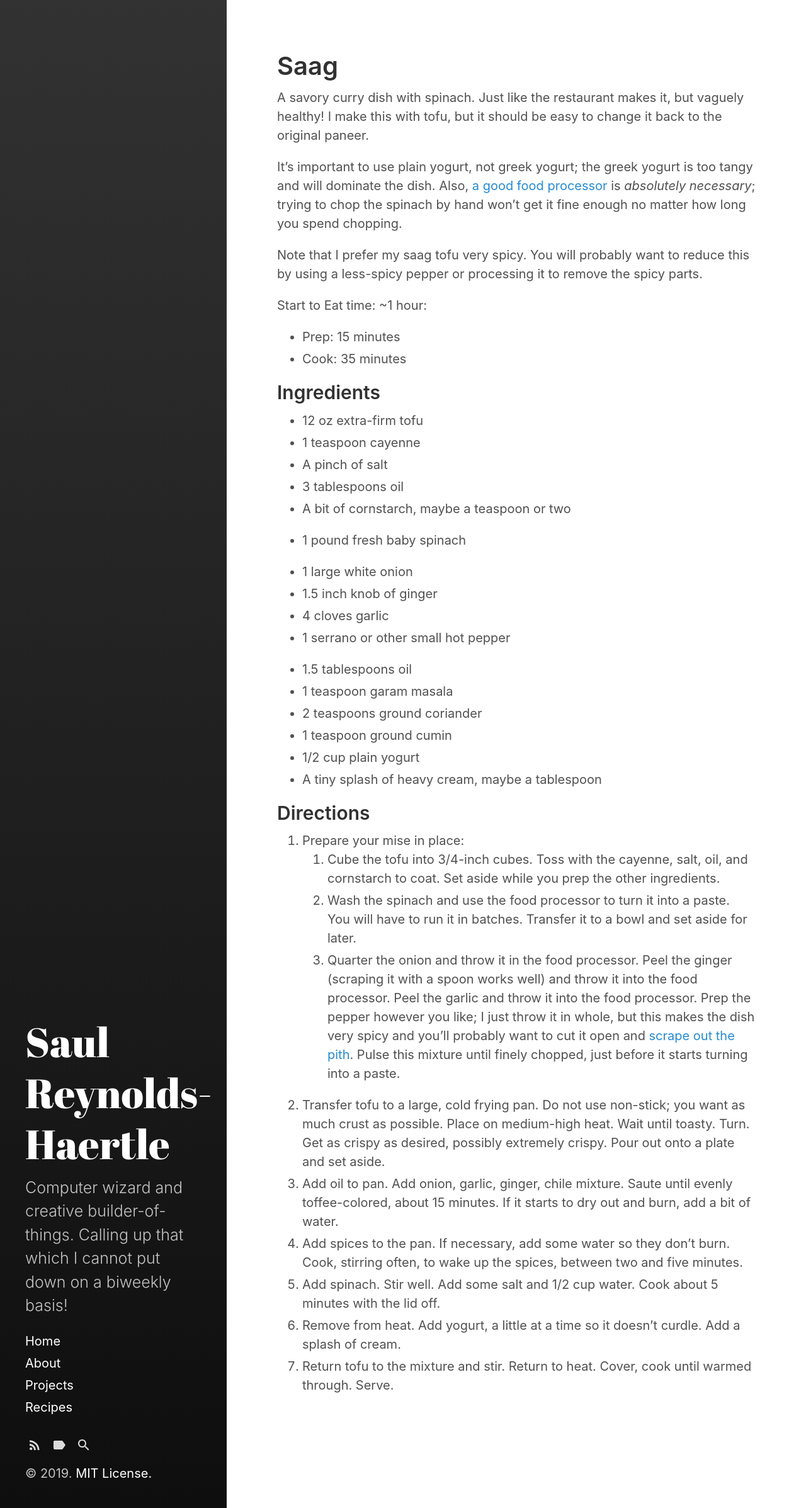
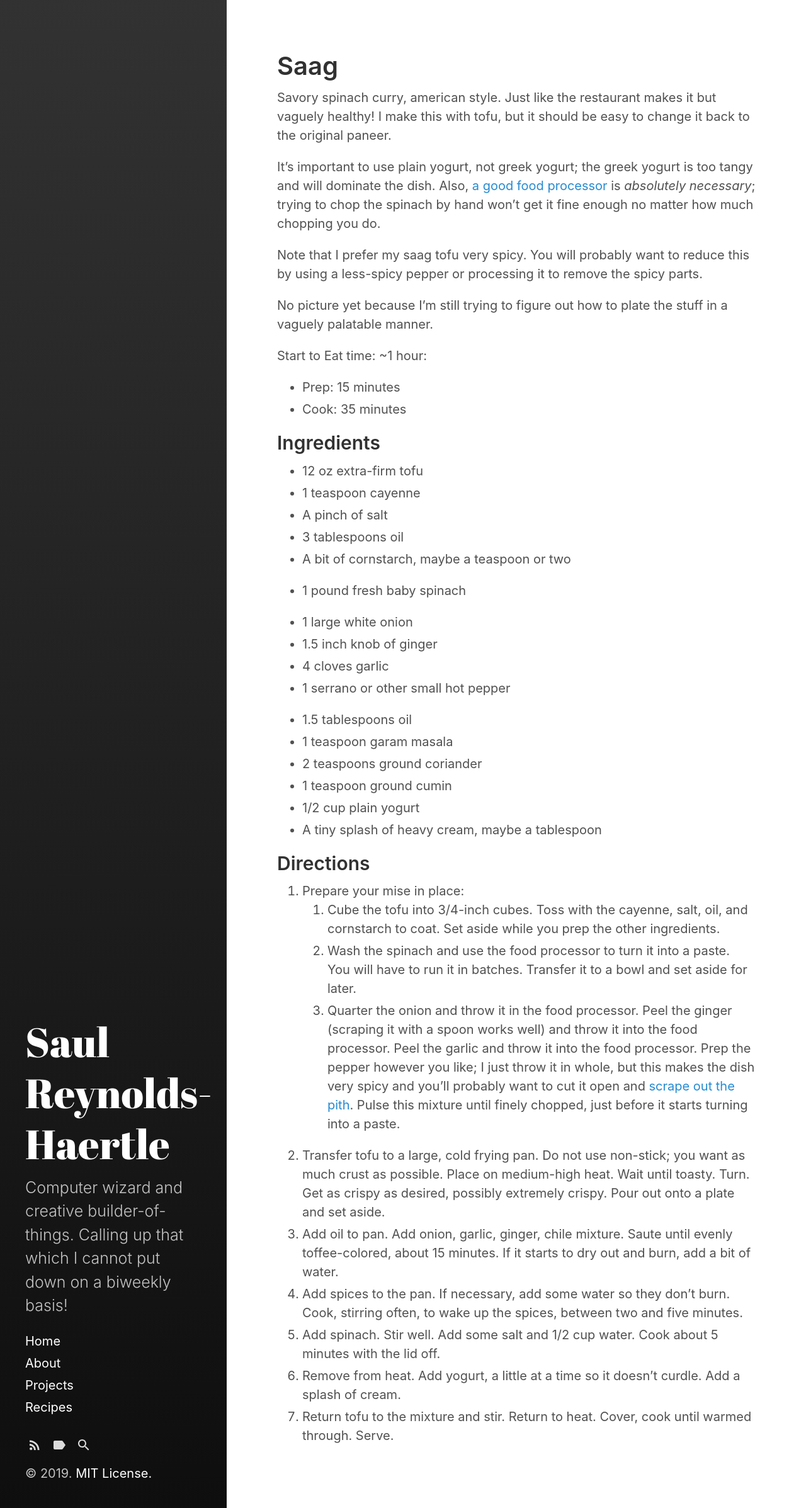
Before and after one commit to saulrh/saulrh.github.io, a Jekyll site: the page built from _posts/2019-12-14-saag-recipe.md, in a window 1280 px wide. Shown: the whole page at 63% size. Built offline with Jekyll 4.4.1, drawn with Linux system fonts in a browser that asks for light colours.

Commit message:
tweak wordings

```diff
--- a/_posts/2019-12-14-saag-recipe.md
+++ b/_posts/2019-12-14-saag-recipe.md
@@ -4,19 +4,22 @@ title: Saag
 category: Recipes
 ---
 
-A savory curry dish with spinach. Just like the restaurant makes it,
-but vaguely healthy! I make this with tofu, but it should be easy to
-change it back to the original paneer.
+Savory spinach curry, american style. Just like the restaurant makes
+it but vaguely healthy! I make this with tofu, but it should be easy
+to change it back to the original paneer.
 
 It's important to use plain yogurt, not greek yogurt; the greek yogurt
 is too tangy and will dominate the dish. Also, [a good food
 processor](https://smile.amazon.com//dp/B01AXM4WV2) is _absolutely
 necessary_; trying to chop the spinach by hand won't get it fine
-enough no matter how long you spend chopping.
+enough no matter how much chopping you do.
 
 Note that I prefer my saag tofu very spicy. You will probably want to
 reduce this by using a less-spicy pepper or processing it to remove
 the spicy parts.
+
+No picture yet because I'm still trying to figure out how to plate the
+stuff in a vaguely palatable manner.
 
 Start to Eat time: ~1 hour:
 - Prep: 15 minutes
```
